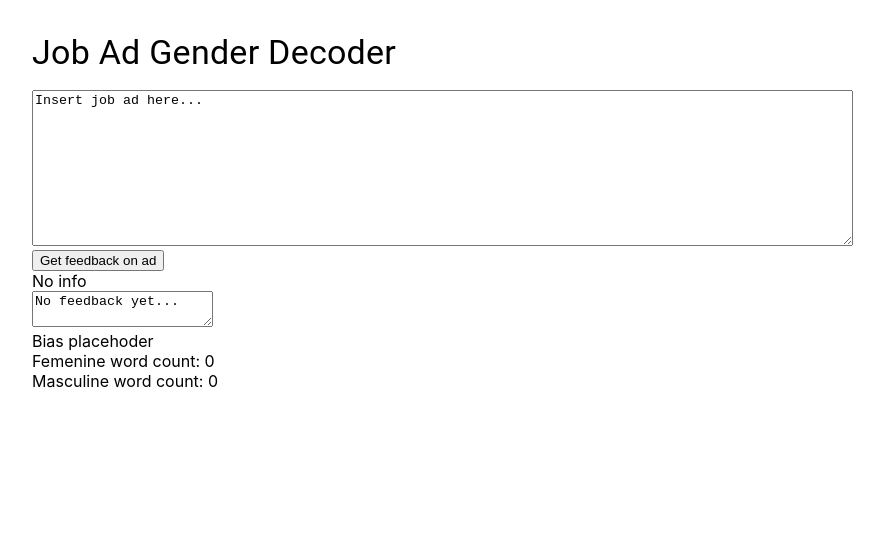
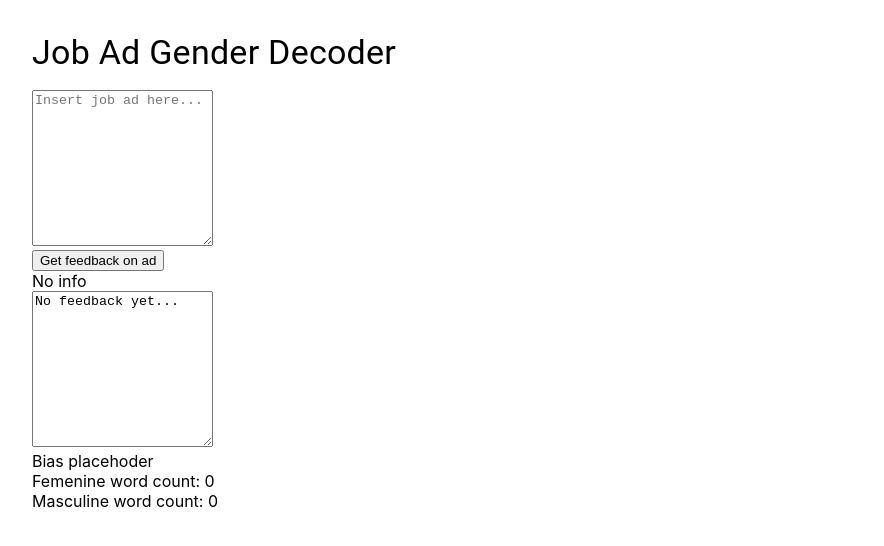
Before and after one commit to jav/jobad-gender-decoder-frontend, a React (Create React App) app: page / in a window 1280 px wide. Shown: the top 546 px of the page, without its empty margins (332-1216 px from the left). Built offline with nearby package versions, Linux system fonts and the light colour scheme.

Commit message:
Change 'textarea' to TextareaAutosize'.

```diff
--- a/src/App.tsx
+++ b/src/App.tsx
@@ -14,7 +14,7 @@ const REACT_APP_BACKEND_URL = process.env.REACT_APP_BACKEND_URL
 
 function App() {
 
-  const [jobAdInputText, setJobAdInputText] = useState("Insert job ad here...")
+  const [jobAdInputText, setJobAdInputText] = useState("")
   const [feedbackSubmissionSuccess, setFeedbackSubmissionSuccess] = useState("No info")
   const [jobAdFeedback, setJobAdFeedback] = useState("No feedback yet...")
   const [femenineWordCount, setFemenineWordCount] = useState(0)
--- a/src/JobAdFeedback.tsx
+++ b/src/JobAdFeedback.tsx
@@ -1,4 +1,4 @@
-import React, { useState } from 'react';
+import { TextareaAutosize } from '@mui/base';
 
 interface JobAdFeedbackProps {
     value: string
@@ -8,7 +8,12 @@ const JobAdFeedback = ({ value }: JobAdFeedbackProps) => {
 
     return (
         <div>
-            <textarea value={value} readOnly={true}></textarea>
+            <TextareaAutosize
+                value={value} readOnly={true}
+                minRows={10}
+                maxRows={50}
+                placeholder="Insert job ad here..."
+            ></TextareaAutosize>
         </div>
     )
 }
--- a/src/JobAdInput.tsx
+++ b/src/JobAdInput.tsx
@@ -1,4 +1,4 @@
-import React, { useState } from 'react';
+import { TextareaAutosize } from '@mui/base';
 
 interface JobAdInputProps {
     value: string
@@ -9,9 +9,12 @@ const JobAdInput = ({ value, onChange }: JobAdInputProps) => {
 
     return (
         <div>
-            <textarea
+            <TextareaAutosize
                 value={value} onChange={e => onChange(e.target.value)}
-                rows={10} cols={100}></textarea>
+                minRows={10}
+                maxRows={50}
+                placeholder="Insert job ad here..."
+            ></TextareaAutosize>
         </div>
     )
 }
```
